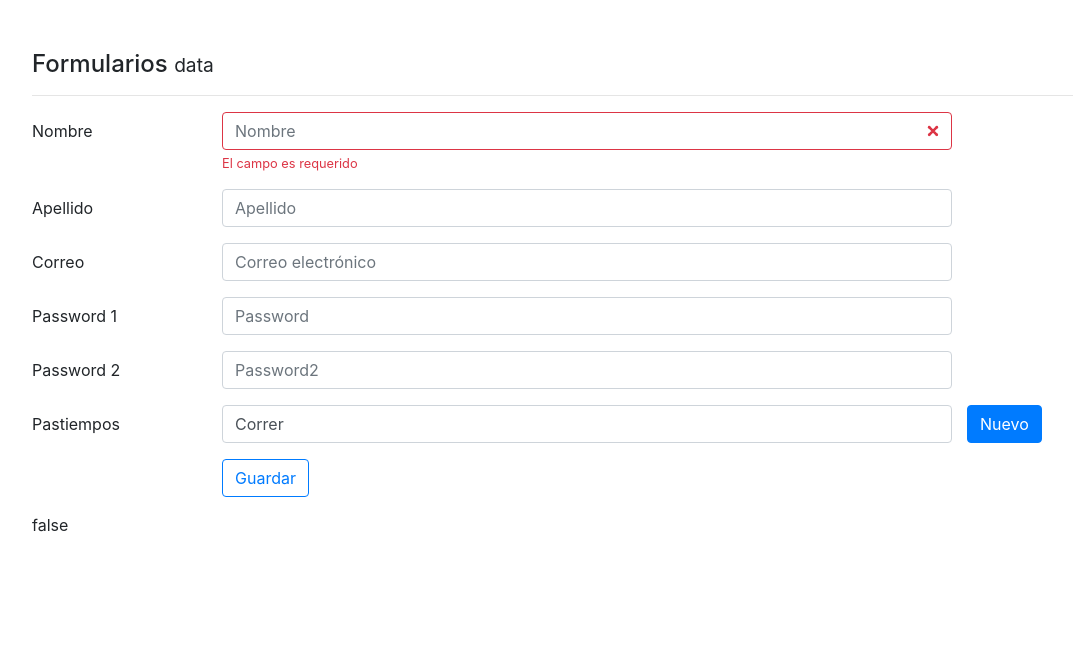
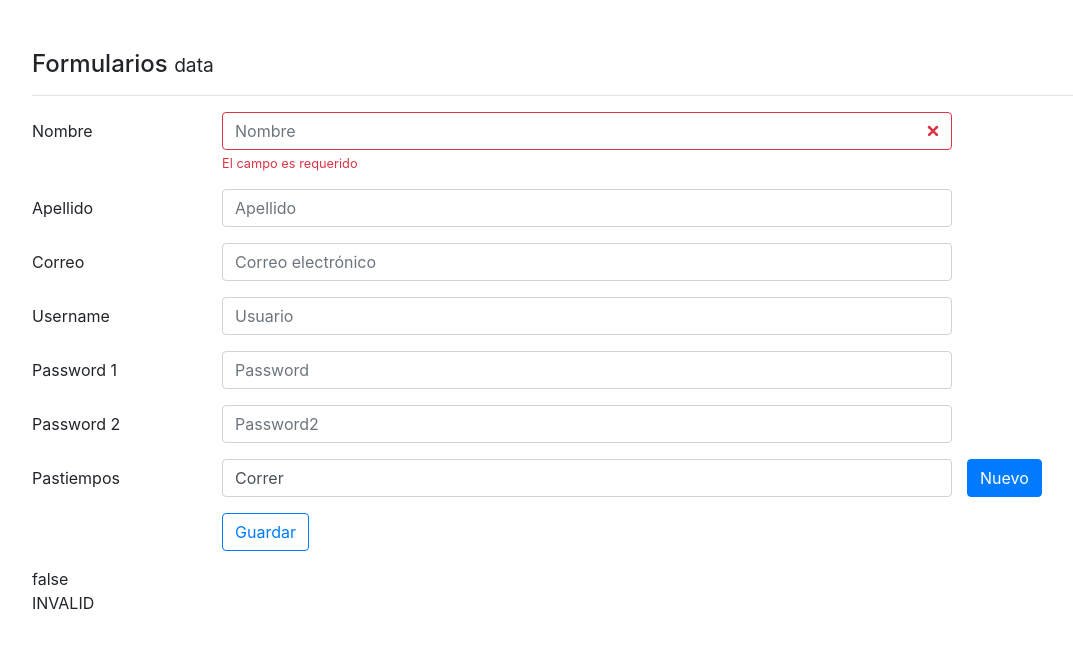
Before and after one commit to leolplex/Angular, an Angular app in the folder 08-formularios/: page / in a window 1280 px wide. Shown: the top 648 px of the page, without its empty margins (53-1126 px from the left). Built offline with nearby package versions, Linux system fonts and the light colour scheme.

Commit message:
async validations

```diff
--- a/08-formularios/src/app/components/data/data.component.html
+++ b/08-formularios/src/app/components/data/data.component.html
@@ -33,6 +33,14 @@
         <div class="col-md-8">
 
             <input class="form-control" type="email" placeholder="Correo electrónico" formControlName="correo">
+        </div>
+    </div>
+
+    <div class="form-group row">
+        <label class="col-2 col-form-label">Username</label>
+        <div class="col-md-8">
+
+            <input class="form-control" type="text" placeholder="Usuario" formControlName="username">
         </div>
     </div>
 
@@ -76,4 +84,5 @@
     </div>
 
     {{ forma.valid }}
+    <br> {{ forma.status }}
 </form>
--- a/08-formularios/src/app/components/data/data.component.ts
+++ b/08-formularios/src/app/components/data/data.component.ts
@@ -1,6 +1,7 @@
 import { Component, OnInit } from '@angular/core';
 import { FormGroup, FormControl, Validator, Validators, FormArray } from '@angular/forms';
 import { User } from '../interfaces/user';
+import { Observable } from 'rxjs';
 
 
 @Component({
@@ -31,6 +32,7 @@
       'pasatiempos': new FormArray([
         new FormControl('Correr', Validators.required)
       ]),
+      'username': new FormControl('', Validators.required, this.existeUsuario),
       'password1': new FormControl('', Validators.required),
       'password2': new FormControl()
     });
@@ -63,6 +65,21 @@
     return null;
   }
 
+  existeUsuario(control: FormControl): Promise<any> | Observable<any> {
+    const promesa = new Promise(
+      (resolve, reject) => {
+        setTimeout(() => {
+          if (control.value === 'strider') {
+            resolve({ existe: true });
+          } else {
+            resolve(null);
+          }
+        }, 3000);
+      }
+    );
+    return promesa;
+  }
+
   guardarCambios() {
     console.log(this.forma.value);
     console.log(this.forma);
```
